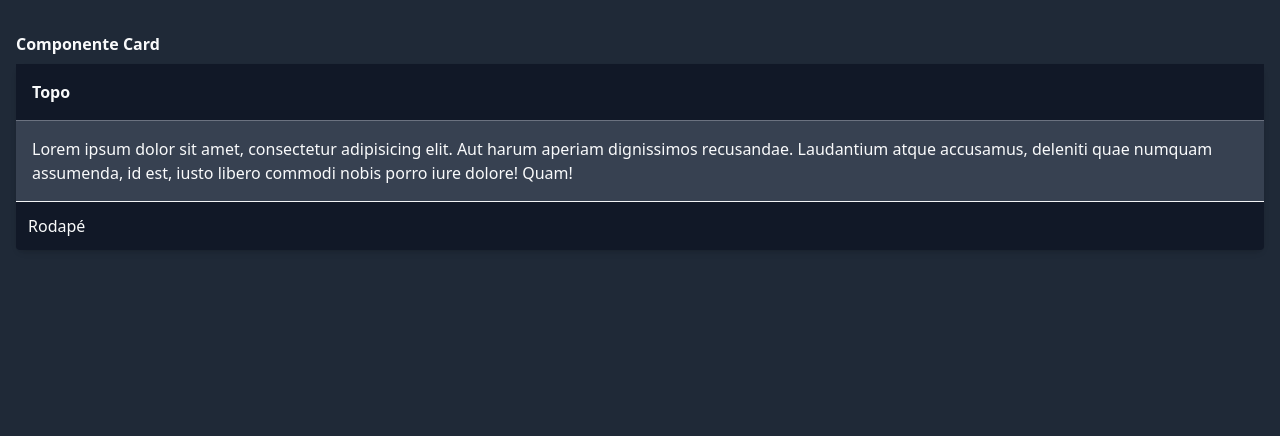
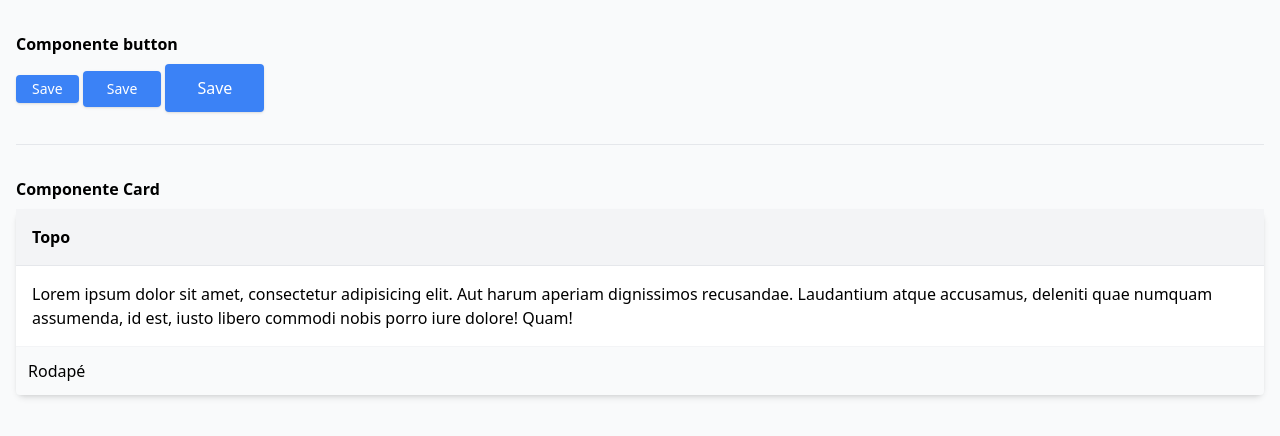
Before and after one commit to edusiles/byronTailwind, a website: page src/index.html in a window 1280 px wide. Drawn offline with Linux system fonts and the light colour scheme.

Commit message:
Componente Button

```diff
--- a/src/index.html
+++ b/src/index.html
@@ -1,5 +1,5 @@
 <!DOCTYPE html>
-<html lang="pt-br" class="dark">
+<html lang="pt-br">
    <head>
       <meta charset="UTF-8">
       <meta name="viewport" content="width=device-width, initial-scale=1.0">
@@ -8,7 +8,28 @@
    </head>
    <body class="bg-gray-50 dark:bg-gray-800">
 
-      <div class="container mx-auto px-4 py-8">
+      <div class="container mx-auto px-4 py-8 space-y-8">
+
+         <!-- Button -->
+         <div>
+            <h6 class="dark:text-gray-50 font-bold mb-2">Componente button</h6>
+            <button class="text-sm bg-blue-500 hover:bg-blue-600 px-4 py-1 rounded text-white shadow">
+               Save
+            </button>
+
+            <button class="text-sm bg-blue-500 hover:bg-blue-600 px-6 py-2 rounded text-white shadow">
+               Save
+            </button>
+
+            <button class="text-base bg-blue-500 hover:bg-blue-600 px-8 py-3 rounded text-white shadow">
+               Save
+            </button>
+         </div>
+
+         <hr>
+
+         <!-- Card -->
+         <div>
             <h6 class="dark:text-gray-50 font-bold mb-2">Componente Card</h6>
 
             <div class="bg-white dark:bg-gray-700 rounded-lg shadow-md">
@@ -28,6 +49,7 @@
 
             </div>
          </div>
+      </div>
 
    </body>
 </html>
```
Also changed, not shown: src/output.css. Lines whose indentation alone changed are shown as unchanged.
